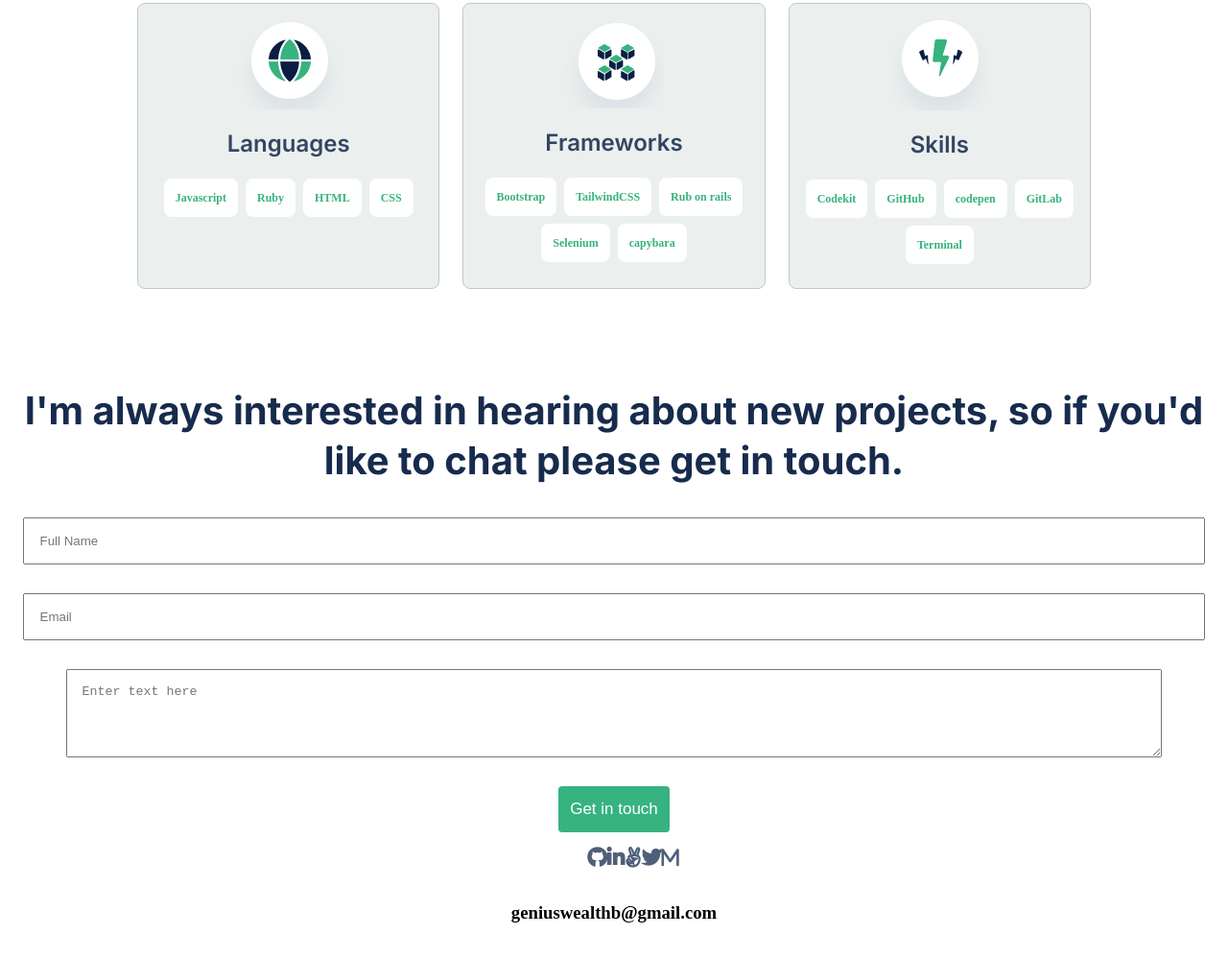
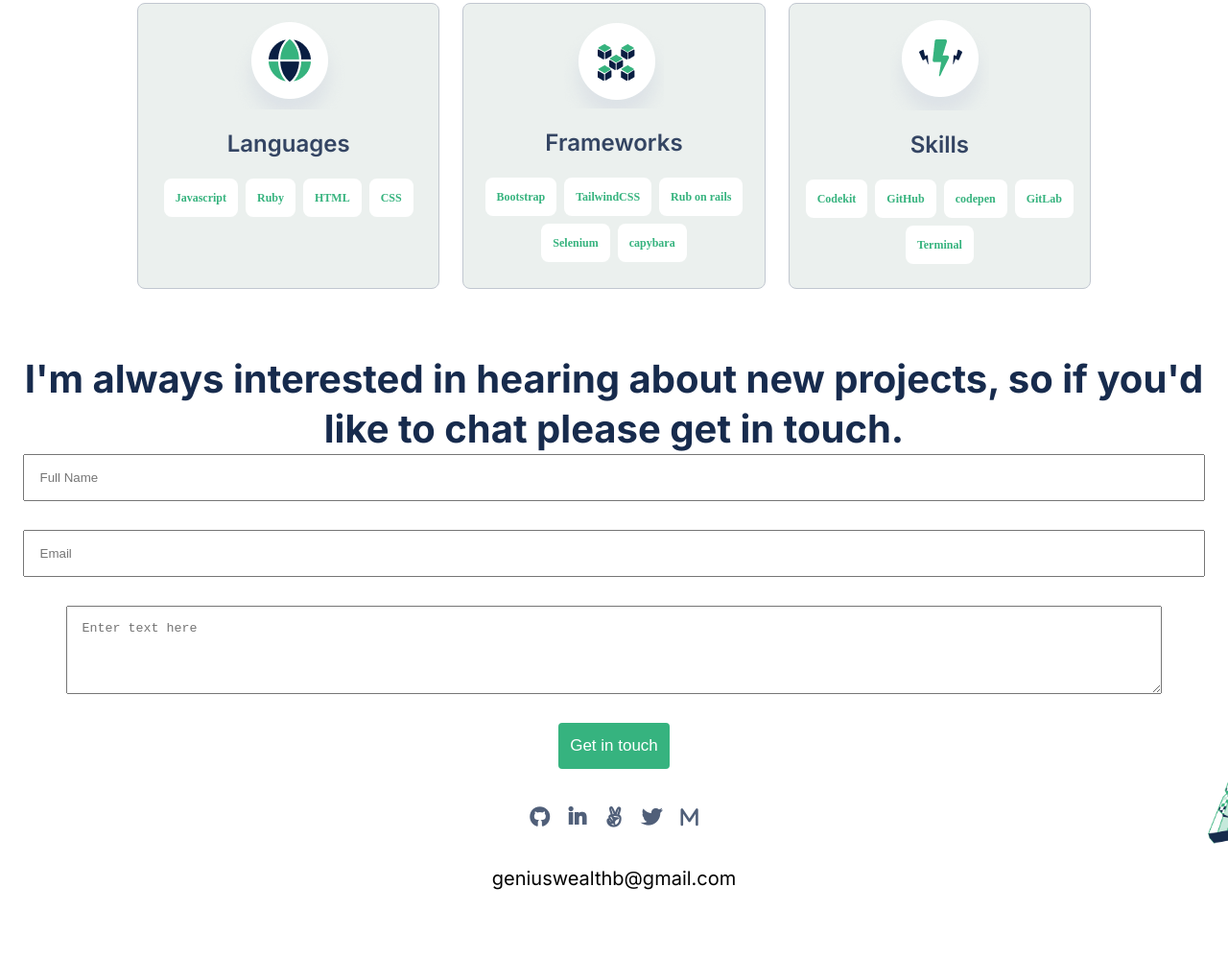
Before and after one commit to uezekiel-mufin/microverse_portfolio, a website: page index.html in a window 1280 px wide. Shown: the part 2302-3301 px from the top of the page at 96% size. Drawn offline with Linux system fonts and the light colour scheme.

Commit message:
added styles to the social media icons in the contact form

```diff
--- a/index.html
+++ b/index.html
@@ -243,8 +243,8 @@
             <li><button class="contact_button">Get in touch</button></li>
           </ul>
         </form>
-
-        <ul class="socials">
+        <section id="socials">
+          <ul class="contact_socials">
             <li class="icons icons1">
               <a href="https://twitter.com/EzzyWealth"
                 ><i class="fa-brands fa-twitter"></i
@@ -267,8 +267,9 @@
               <a href=""> <i class="fa-brands fa-angellist"></i></a>
             </li>
           </ul>
+        </section>
 
-        <h3>geniuswealthb@gmail.com</h3>
+        <h3 class="contact_email">geniuswealthb@gmail.com</h3>
       </section>
     </main>
   </body>
--- a/styles.css
+++ b/styles.css
@@ -286,7 +286,8 @@ body {
   color: #42526e;
 }
 
-.about_button, .contact_button {
+.about_button,
+.contact_button {
   display: flex;
   border: none;
   color: #fff;
@@ -300,13 +301,15 @@ body {
   line-height: 24px;
 }
 
-.about_button:hover, .contact_button:hover {
+.about_button:hover,
+.contact_button:hover {
   background: #36b37f;
   box-shadow: 0 8px 16px rgba(54, 179, 127, 0.24);
   transition: all 300 ease-in-out;
 }
 
-.about_button:active, .contact_button:active {
+.about_button:active,
+.contact_button:active {
   background: #008552;
 }
 
@@ -365,26 +368,29 @@ body {
   justify-content: center;
 }
 
-#contact_form{
- padding: 0 24px;
+#contact_form {
+  padding: 0;
   display: flex;
   flex-direction: column;
   align-items: center;
 }
 
-.contact_header{
+.contact_header {
   font-family: "Inter", sans-serif;
   font-style: normal;
   font-weight: 700;
   font-size: 40px;
   line-height: 52px;
   text-align: center;
-  color: #172B4D;
+  color: #172b4d;
+  margin: 0 24px;
 }
-form{
+
+form {
   width: 100%;
 }
-.contact_form ul{
+
+.contact_form ul {
   display: flex;
   align-items: center;
   flex-direction: column;
@@ -392,24 +398,54 @@ form{
   padding: 0;
   margin: 0;
   gap: 30px;
+  margin: 0 24px;
 }
 
-.contact_form ul li{
+.contact_form ul li {
   padding: 0;
   width: 100%;
   display: flex;
   justify-content: center;
 }
-.contact_form ul li input{
+
+.contact_form ul li input {
   width: 100%;
   padding: 15px 15.5px;
+}
 
-}
-textarea{
+.contact_form ul li textarea {
   width: 90%;
   padding: 15px 15.5px;
 }
 
+#socials {
+  width: 100%;
+  display: flex;
+  justify-content: center;
+  background-image: url("./images/contact-form-bg2.jpg");
+  background-repeat: no-repeat;
+  background-position: top right;
+  background-size: contain;
+  margin: 0 24px;
+}
+
+.contact_socials {
+  display: flex;
+  gap: 20px;
+  list-style: none;
+  padding: 0;
+  margin-top: 40px;
+}
+
+.contact_email {
+  font-family: "Inter", sans-serif;
+  font-style: normal;
+  font-weight: 400;
+  font-size: 20px;
+  line-height: 32px;
+  text-align: center;
+  margin-bottom: 147px;
+}
 
 @media (min-width: 960px) {
   .headline_container {
```
Also changed, not shown: images/contact-form-bg2.jpg (added). Lines whose indentation alone changed are shown as unchanged.
